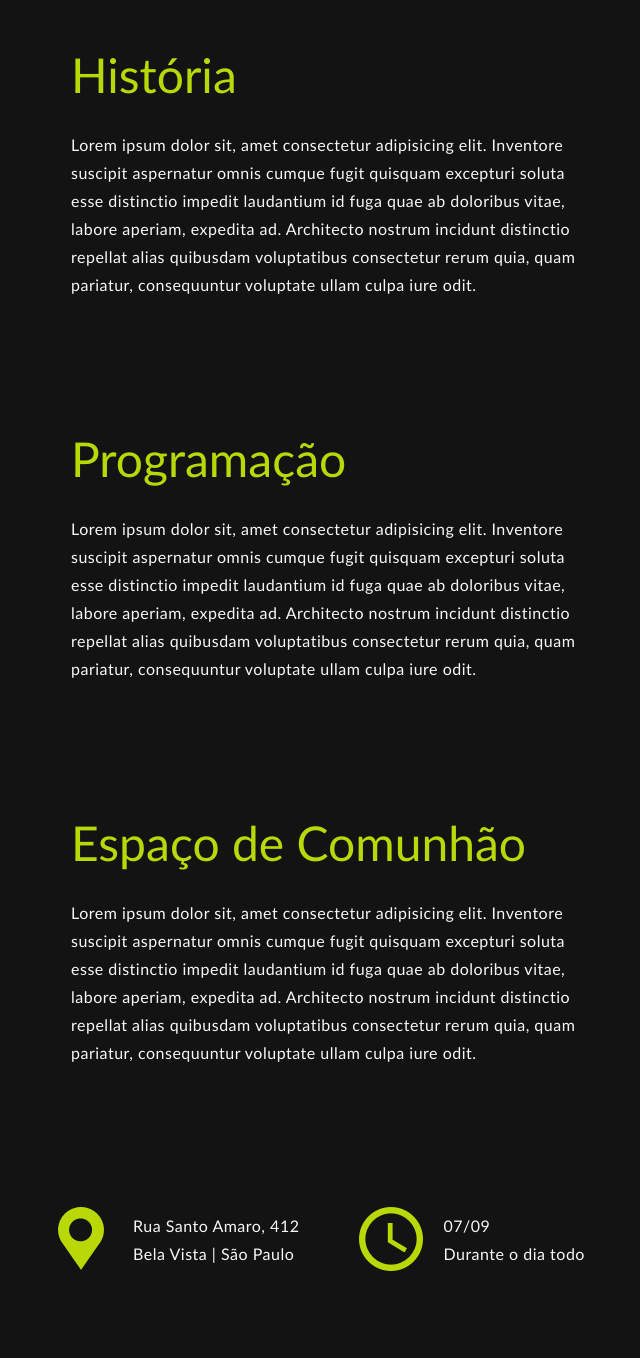
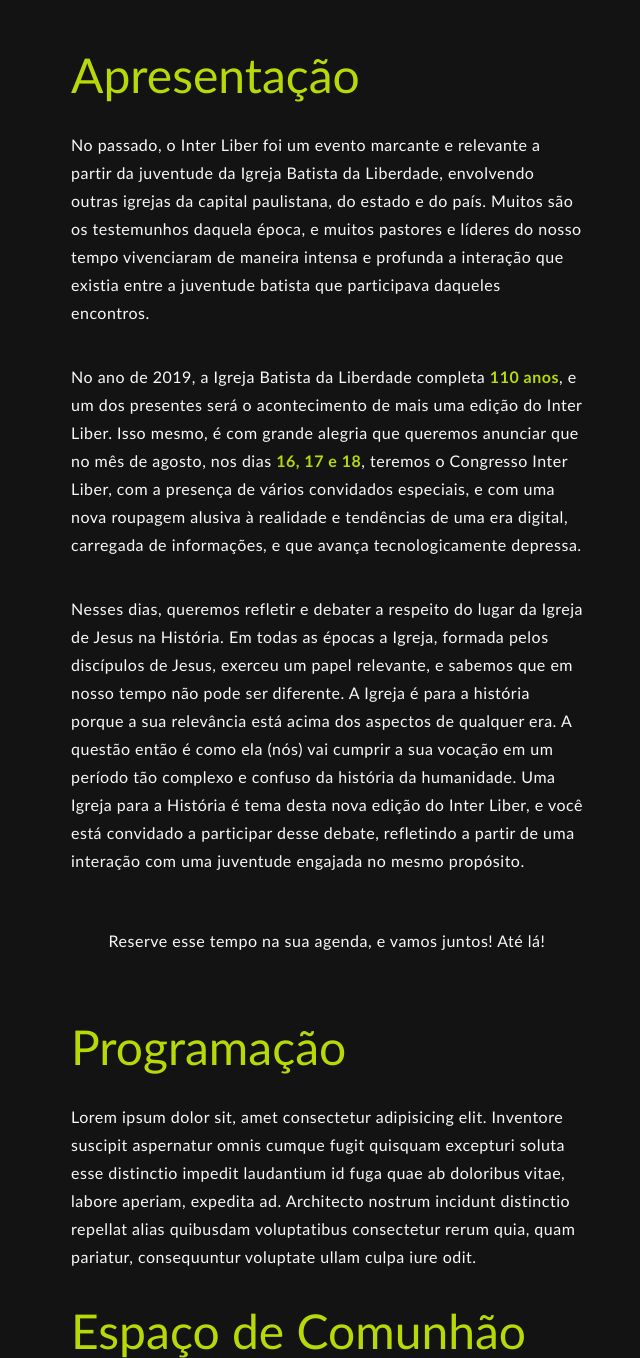
Before and after one commit to baptixta/congresso-interliber, a website: page index.html in a window 1280 px wide. Shown: the part 920-2278 px from the top of the page, without its empty margins (313-953 px from the left). Drawn offline with Linux system fonts and the light colour scheme.

Commit message:
interliber | convidados.jpg

```diff
--- a/assets/sass/_partials/_home.scss
+++ b/assets/sass/_partials/_home.scss
@@ -7,6 +7,10 @@
     box-sizing: border-box;
     margin: 0 auto;
     padding: 0;
+}
+
+strong {
+    color: $green;
 }
 
 .container {
@@ -105,7 +109,7 @@
     color: $white;
     font: 1rem/28px 'Trebuchet MS';
     letter-spacing: .5px;
-    margin-bottom: 120px;
+    margin-bottom: 20px;
     width: 40%;
 
     @include MQ($S) {
@@ -141,5 +145,5 @@
 }
 
 .convidado {
-
+    width: 25%;
 }
--- a/index.html
+++ b/index.html
@@ -40,8 +40,22 @@
     </section>
 
     <section id="info" class="container info">
-                <h2 class="title info">História</h2>
-                <p class="text">Lorem ipsum dolor sit, amet consectetur adipisicing elit. Inventore suscipit aspernatur omnis cumque fugit quisquam excepturi soluta esse distinctio impedit laudantium id fuga quae ab doloribus vitae, labore aperiam, expedita ad. Architecto nostrum incidunt distinctio repellat alias quibusdam voluptatibus consectetur rerum quia, quam pariatur, consequuntur voluptate ullam culpa iure odit.</p>
+                <h2 class="title info">Apresentação</h2>
+                <p class="text">
+                        No passado, o Inter Liber foi um evento marcante e relevante a partir da juventude da Igreja Batista da Liberdade, envolvendo outras igrejas da capital paulistana, do estado e do país. Muitos são os testemunhos daquela época, e muitos pastores e líderes do nosso tempo vivenciaram de maneira intensa e profunda a interação que existia entre a juventude batista que participava daqueles encontros.
+                </p>
+                <p class="text">
+                        No ano de 2019, a Igreja Batista da Liberdade completa <strong>110 anos</strong>, e um dos presentes será o acontecimento de mais uma edição do Inter Liber. Isso mesmo, é com grande alegria que queremos anunciar que no mês de agosto, nos dias <strong>16, 17 e 18</strong>, teremos o Congresso Inter Liber, com a presença de vários convidados especiais, e com uma nova roupagem alusiva à realidade e tendências de uma era digital, carregada de informações, e que avança tecnologicamente depressa.
+                </p>
+                <p class="text">
+                        Nesses dias, queremos refletir e debater a respeito do lugar da Igreja de Jesus na História. Em todas as épocas a Igreja, formada pelos discípulos de Jesus, exerceu um papel relevante, e sabemos que em nosso tempo não pode ser diferente. A Igreja é para a história porque a sua relevância está acima dos aspectos de qualquer era. A questão então é como ela (nós) vai cumprir a sua vocação em um período tão complexo e confuso da história da humanidade.
+                        Uma Igreja para a História é tema desta nova edição do Inter Liber, e você está convidado a participar desse debate, refletindo a partir de uma interação com uma juventude engajada no mesmo propósito.
+                </p>
+                <p>
+                    <center class="text">
+                        Reserve esse tempo na sua agenda, e vamos juntos! Até lá!
+                    </center>
+                </p>
 
                 <h2 class="title info">Programação</h2>
                 <p class="text">Lorem ipsum dolor sit, amet consectetur adipisicing elit. Inventore suscipit aspernatur omnis cumque fugit quisquam excepturi soluta esse distinctio impedit laudantium id fuga quae ab doloribus vitae, labore aperiam, expedita ad. Architecto nostrum incidunt distinctio repellat alias quibusdam voluptatibus consectetur rerum quia, quam pariatur, consequuntur voluptate ullam culpa iure odit.</p>
@@ -58,7 +72,7 @@
 
                     <div class="box">
                             <img src="img/relogio.png" alt="Relógio Ícone">
-                            <p class="text box">07/09 <br> Durante o dia todo
+                            <p class="text box">16/09 | 17/09 | 18/09 <br> 20h
                             </p>
                     </div>
                 </div>
```
Also changed, not shown: assets/css/style.css, img/convidados/cristiane.jpeg (added), img/convidados/danni.jpeg (added), img/convidados/davi.jpg (added), img/convidados/denise.jpeg (added), img/convidados/felipe.jpeg (added), img/convidados/reinaldo-jr.jpeg (added), img/convidados/thiago.jpeg (added), out/style.css, 1 other file.
